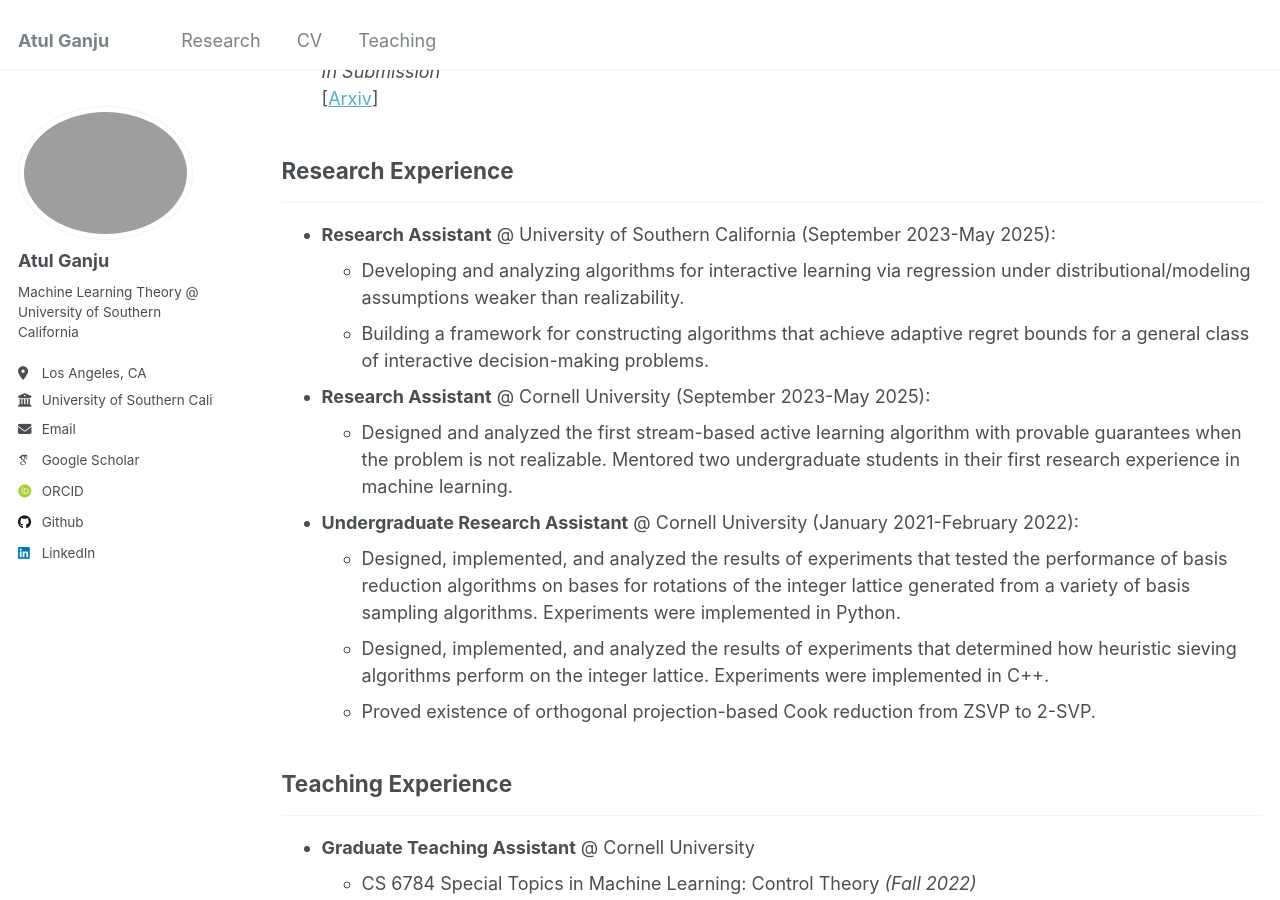
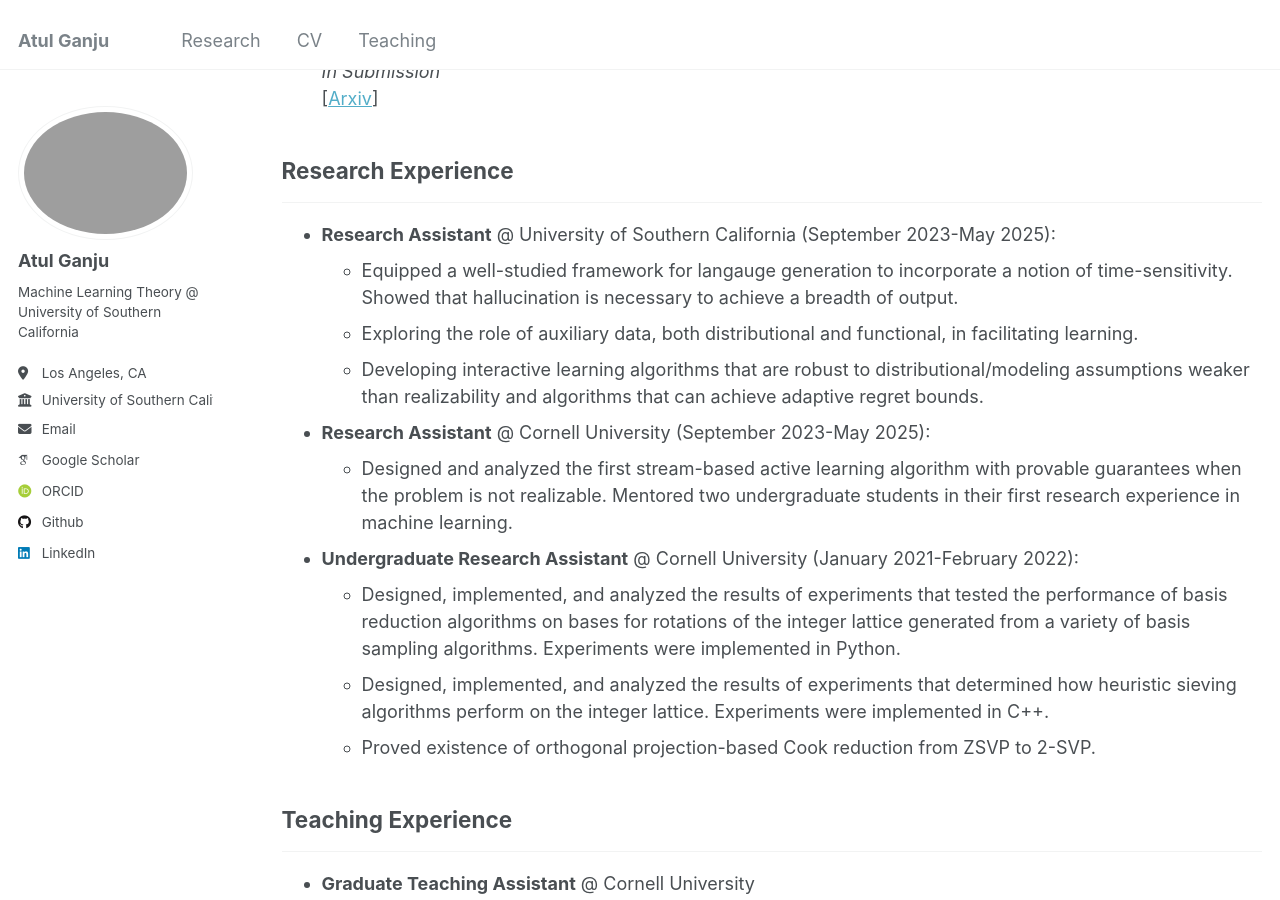
Before and after one commit to atulganju/atulganju.github.io, a Jekyll site: the page built from _pages/cv.md, in a window 1280 px wide and 900 px high, scrolled down 1036 px. Built offline with Jekyll 4.4.1, drawn with Linux system fonts in a browser that asks for light colours; some web fonts are replaced.

Commit message:
Update cv.md
updated research experience.

```diff
--- a/_pages/cv.md
+++ b/_pages/cv.md
@@ -46,8 +46,9 @@ Control Theory † &nbsp;&nbsp;&nbsp;&nbsp;&nbsp;&nbsp;&nbsp;&nbsp;&nbsp;&nbsp;&
 ## Research Experience
 ---
 * **Research Assistant** @ University of Southern California (September 2023-May 2025):
-  * Developing and analyzing algorithms for interactive learning via regression under distributional/modeling assumptions weaker than realizability.
-  * Building a framework for constructing algorithms that achieve adaptive regret bounds for a general class of interactive decision-making problems.
+  * Equipped a well-studied framework for langauge generation to incorporate a notion of time-sensitivity. Showed that hallucination is necessary to achieve a breadth of output.
+  * Exploring the role of auxiliary data, both distributional and functional, in facilitating learning.
+  * Developing interactive learning algorithms that are robust to distributional/modeling assumptions weaker than realizability and algorithms that can achieve adaptive regret bounds.
 
 * **Research Assistant** @ Cornell University (September 2023-May 2025):
   * Designed and analyzed the first stream-based active learning algorithm with provable guarantees when the problem is not realizable. Mentored two undergraduate students in their first research experience in machine learning.
```
